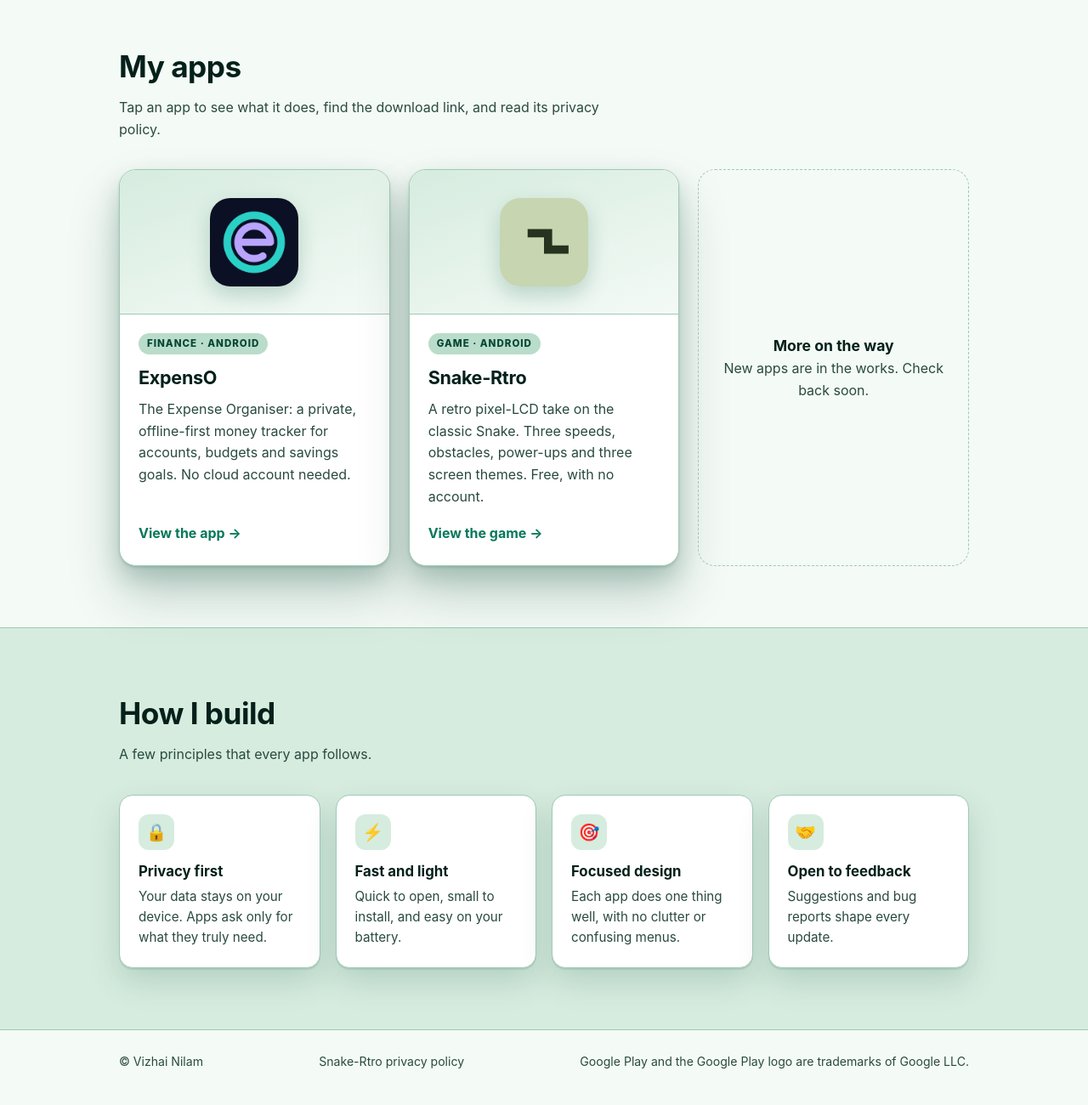
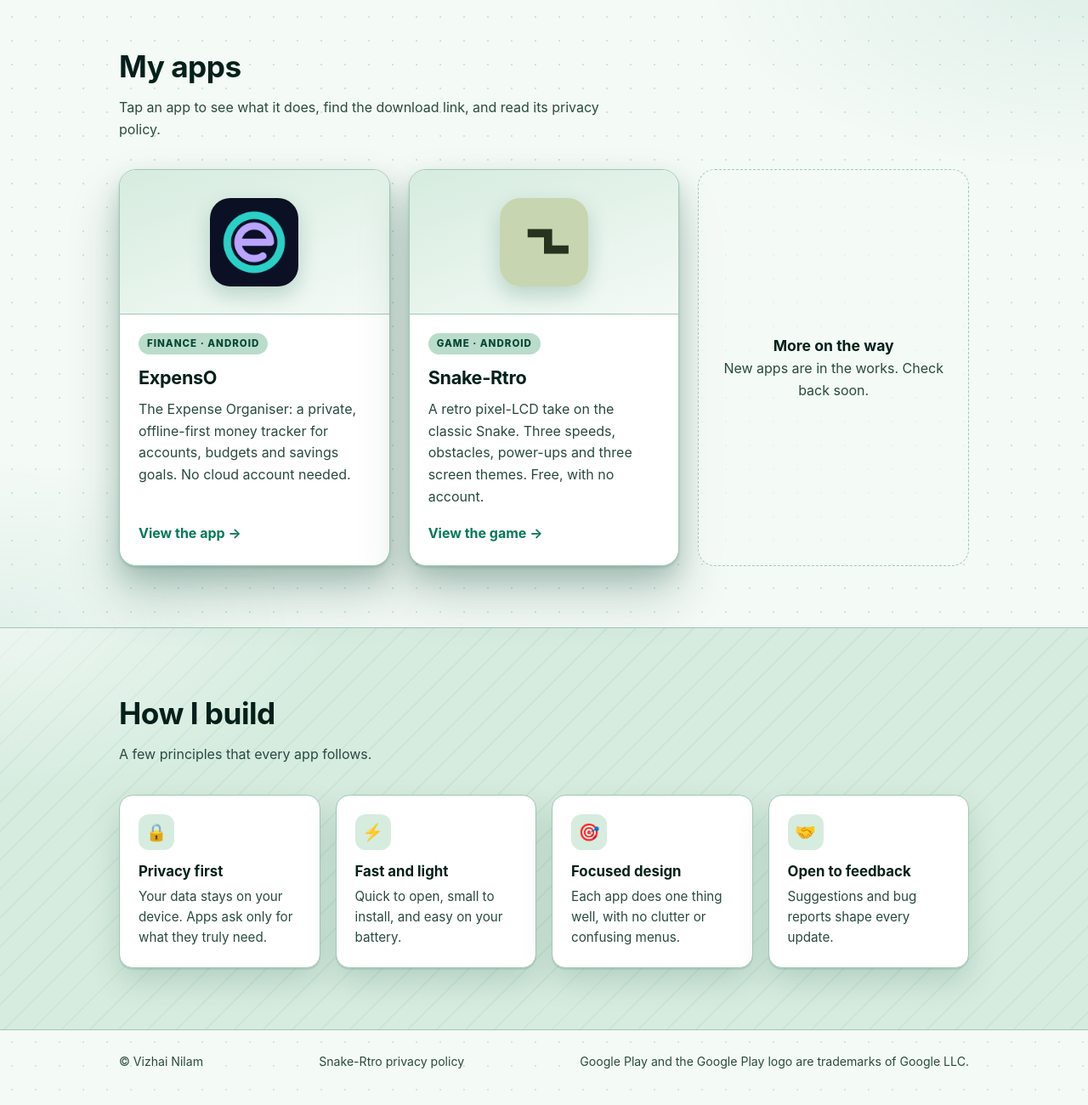
Before and after one commit to vizhai-nilam/vizhai-nilam.github.io, a plain HTML site: page index.html in a window 1280 px wide. Shown: the part 745-2045 px from the top of the page at 85% size. Drawn offline with Linux system fonts and the light colour scheme.

Commit message:
Subtle texture on lower sections
Co-Authored-By: Claude Sonnet 5.5 <noreply@anthropic.com>

```diff
--- a/index.html
+++ b/index.html
@@ -103,6 +103,21 @@ header.nav{background:rgba(6,70,52,.92);border-bottom:0} .brand{color:#fff} .lin
 .app:hover{transform:translateY(-6px);box-shadow:0 3px 4px rgba(6,70,52,.16),0 20px 36px rgba(6,70,52,.22),0 44px 74px rgba(6,70,52,.28)}
 .soon,.soon:hover{box-shadow:none}
 
+
+/* subtle themed texture on the light sections */
+#apps{background:
+  radial-gradient(640px 320px at 100% 0%,rgba(14,138,100,.09),transparent 70%),
+  radial-gradient(520px 280px at 0% 100%,rgba(14,138,100,.08),transparent 70%),
+  radial-gradient(circle,rgba(8,120,90,.17) 1.1px,transparent 1.4px) 0 0/28px 28px,
+  #f4faf6}
+.alt{background:
+  radial-gradient(560px 280px at 0% 0%,rgba(255,255,255,.55),transparent 70%),
+  repeating-linear-gradient(135deg,rgba(8,120,90,.055) 0 2px,transparent 2px 24px),
+  #d6ecdf}
+footer{background:
+  radial-gradient(circle,rgba(8,120,90,.14) 1.1px,transparent 1.4px) 0 0/28px 28px,
+  #f4faf6}
+.soon{background:rgba(244,250,246,.75)}
 </style>
 </head>
 <body>
```
